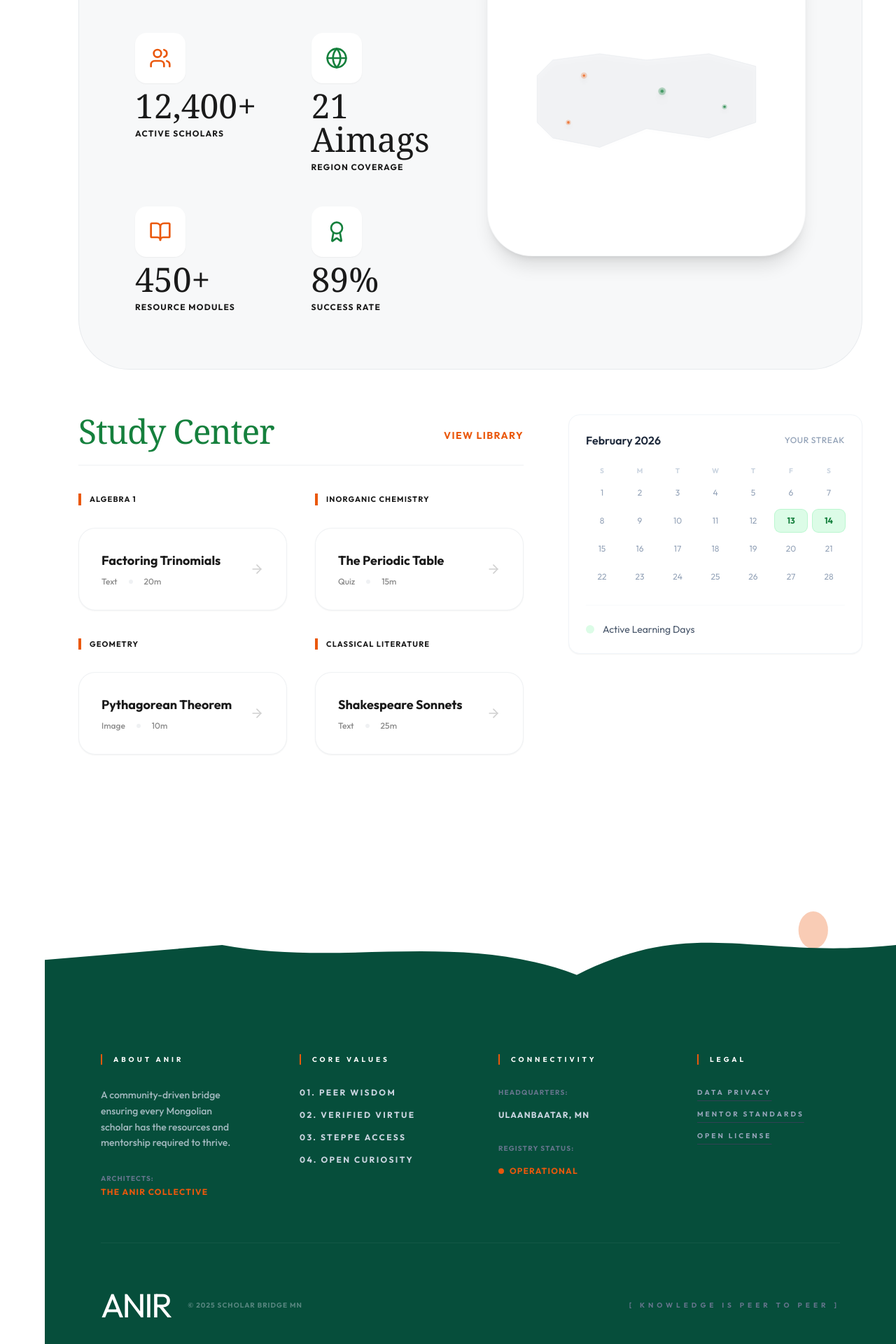
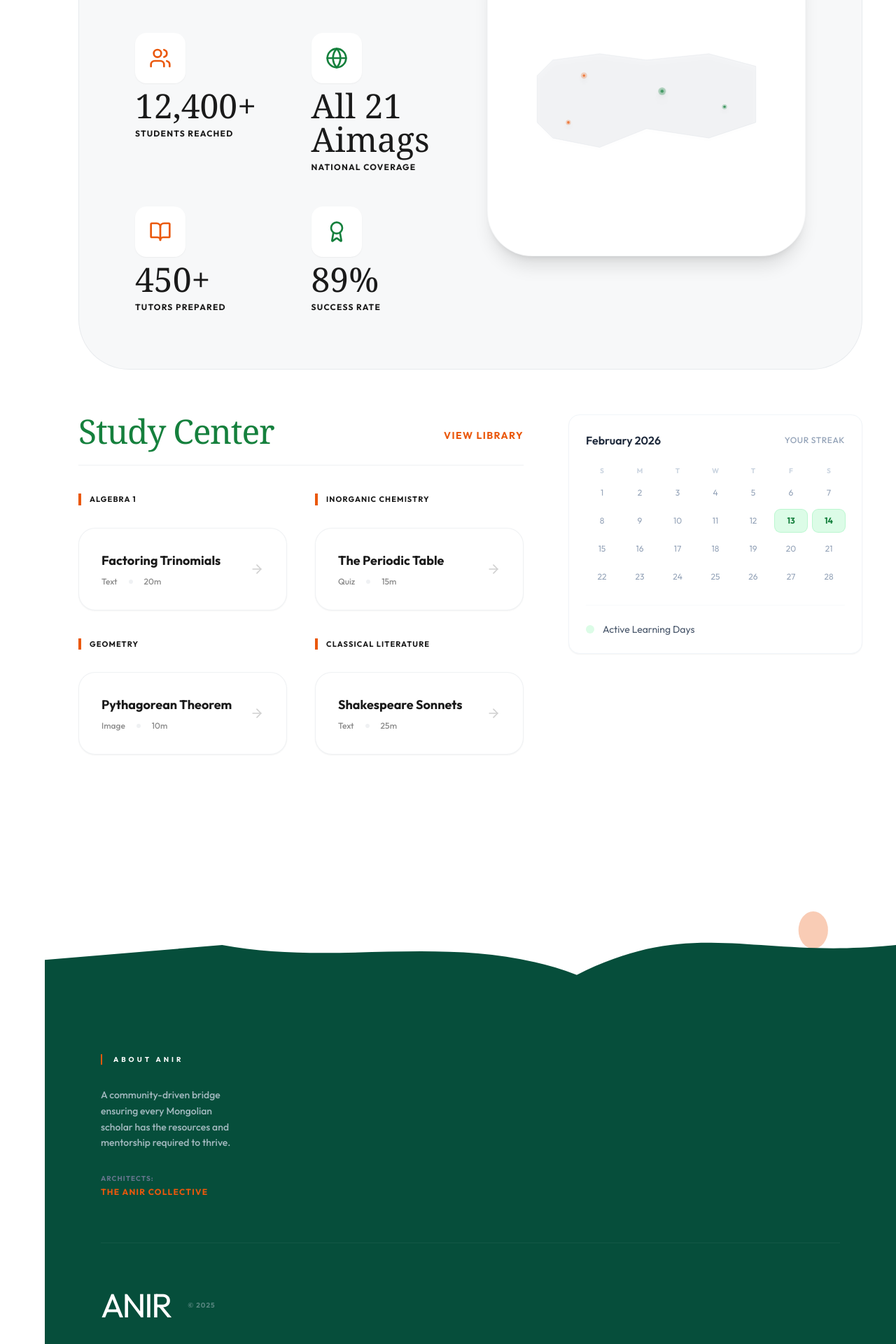
Before and after one commit to 2kinomatics/worm, a React (Vite) app: page / in a window 1280 px wide. Shown: the part 1360-3280 px from the top of the page at 70% size. Built offline with nearby package versions, Linux system fonts and the light colour scheme.

Commit message:
sidebar18: home-> kimo home, footer: delete everything

```diff
--- a/components/Footer.tsx
+++ b/components/Footer.tsx
@@ -40,52 +40,17 @@ const Footer: React.FC = () => {
               </div>
             </div>
 
-            <div className="space-y-8">
-              <h3 className="text-white text-[10px] font-black uppercase tracking-[0.4em] border-l-2 border-[#ea580c] pl-4">
-                Core Values
-              </h3>
-              <ul className="text-xs space-y-4 font-black uppercase tracking-[0.2em]">
-                <li className="hover:text-white transition-colors cursor-default">01. Peer Wisdom</li>
-                <li className="hover:text-white transition-colors cursor-default">02. Verified Virtue</li>
-                <li className="hover:text-white transition-colors cursor-default">03. Steppe Access</li>
-                <li className="hover:text-white transition-colors cursor-default">04. Open Curiosity</li>
-              </ul>
-            </div>
 
-            <div className="space-y-8">
-              <h3 className="text-white text-[10px] font-black uppercase tracking-[0.4em] border-l-2 border-[#ea580c] pl-4">
-                Connectivity
-              </h3>
-              <div className="text-xs space-y-4 font-bold uppercase tracking-widest">
-                <div className="text-slate-500 text-[10px]">Headquarters:</div>
-                <div>Ulaanbaatar, MN</div>
-                <div className="pt-4 text-slate-500 text-[10px]">Registry Status:</div>
-                <div className="text-[#ea580c] flex items-center gap-2">
-                  <div className="w-2 h-2 rounded-full bg-[#ea580c] animate-pulse"></div>
-                  Operational
-                </div>
-              </div>
-            </div>
 
-            <div className="space-y-8">
-              <h3 className="text-white text-[10px] font-black uppercase tracking-[0.4em] border-l-2 border-[#ea580c] pl-4">
-                Legal
-              </h3>
-              <div className="text-[10px] space-y-4 font-black uppercase tracking-[0.3em] text-slate-400">
-                <div className="hover:text-white cursor-pointer transition-colors underline decoration-slate-700 underline-offset-8">Data Privacy</div>
-                <div className="hover:text-white cursor-pointer transition-colors underline decoration-slate-700 underline-offset-8">Mentor Standards</div>
-                <div className="hover:text-white cursor-pointer transition-colors underline decoration-slate-700 underline-offset-8">Open License</div>
-              </div>
-            </div>
+
+
+
           </div>
 
           <div className="pt-16 border-t border-white/5 flex flex-col md:flex-row justify-between items-start md:items-center gap-10">
             <div className="flex items-center gap-6">
               <span className="text-5xl font-header text-white tracking-tighter uppercase">Anir</span>
-              <span className="text-[10px] font-bold uppercase tracking-widest opacity-40">© 2025 Scholar Bridge MN</span>
-            </div>
-            <div className="text-[10px] font-bold uppercase tracking-[0.5em] text-slate-500">
-              [ Knowledge is Peer to Peer ]
+              <span className="text-[10px] font-bold uppercase tracking-widest opacity-40">© 2025 </span>
             </div>
           </div>
         </div>
--- a/components/Sidebar.tsx
+++ b/components/Sidebar.tsx
@@ -15,7 +15,7 @@ const Sidebar: React.FC<SidebarProps> = ({ currentView, setView, isGuest = false
   const [isHovered, setIsHovered] = useState(false);
 
   const currentItem = NAV_ITEMS.find(item => item.id === currentView);
-  const displayTitle = currentPageTitle || TEXT[currentItem?.labelKey as keyof typeof TEXT] || 'Home';
+  const displayTitle = currentPageTitle || TEXT[currentItem?.labelKey as keyof typeof TEXT] || 'ᠠᠨᠢᠷ';
 
   const isPublicView = (viewId: string) => {
     return ['home', 'about', 'auth'].includes(viewId);
--- a/pages/Home.tsx
+++ b/pages/Home.tsx
@@ -93,21 +93,21 @@ const Home: React.FC<HomeProps> = ({ user, progress, onNavigateToSubject }) => {
                 <Users size={32} />
               </div>
               <div className="text-5xl font-serif">12,400+</div>
-              <div className="text-xs font-bold text-muted uppercase tracking-widest">Active Scholars</div>
+              <div className="text-xs font-bold text-muted uppercase tracking-widest">Students reached</div>
             </div>
             <div className="space-y-2 group">
               <div className="p-5 bg-[var(--bg)] w-fit rounded-2xl shadow-sm text-secondary group-hover:scale-110 transition-transform">
                 <Globe size={32} />
               </div>
-              <div className="text-5xl font-serif">21 Aimags</div>
-              <div className="text-xs font-bold text-muted uppercase tracking-widest">Region Coverage</div>
+              <div className="text-5xl font-serif">All 21 Aimags</div>
+              <div className="text-xs font-bold text-muted uppercase tracking-widest">National Coverage</div>
             </div>
             <div className="space-y-2 group">
               <div className="p-5 bg-[var(--bg)] w-fit rounded-2xl shadow-sm text-primary group-hover:scale-110 transition-transform">
                 <BookOpen size={32} />
               </div>
               <div className="text-5xl font-serif">450+</div>
-              <div className="text-xs font-bold text-muted uppercase tracking-widest">Resource Modules</div>
+              <div className="text-xs font-bold text-muted uppercase tracking-widest">Tutors prepared</div>
             </div>
             <div className="space-y-2 group">
               <div className="p-5 bg-[var(--bg)] w-fit rounded-2xl shadow-sm text-secondary group-hover:scale-110 transition-transform">
```
